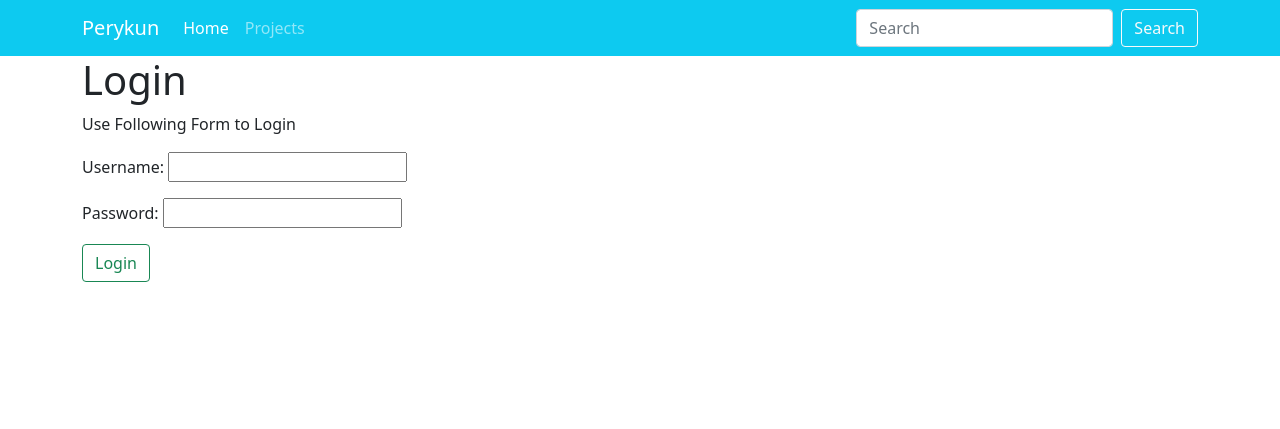
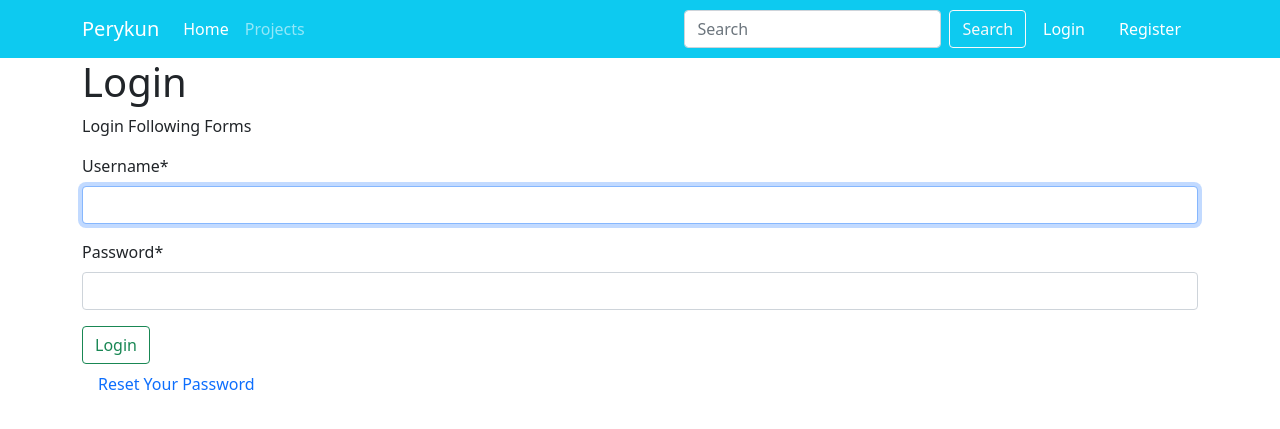
Before and after one commit to crawlioo/perykun-django, a Django app: page /login?next=/password-change/done in a window 1280 px wide. Shown: the top 429 px of the page. Run offline with Django 3.2, Linux system fonts and the light colour scheme; some libraries are stand-ins or nearby versions.

Commit message:
Blog MVP done

```diff
--- a/blog/forms.py
+++ b/blog/forms.py
@@ -1,5 +1,7 @@
 from django import forms
 from django.contrib.auth.models import User
+
+from blog.models import Blog
 
 class LoginForm(forms.Form):
     username = forms.CharField(max_length=255)
@@ -14,3 +16,21 @@ class RegisterForm(forms.ModelForm):
     class Meta:
         model = User
         fields = ('username', 'first_name', 'email')
+
+    # method
+    def clean_password2(self):
+        cleaned = self.cleaned_data
+        if cleaned['password'] != cleaned['password2']:
+            raise forms.ValidationError('Password Dont Match')
+
+        return cleaned['password2']
+
+class BlogForms(forms.ModelForm):
+    class Meta:
+        model = Blog
+        fields = ('title', 'content')
+
+class BlogEditForms(forms.ModelForm):
+    class Meta:
+        model = Blog
+        fields = ('title', 'content')
--- a/blog/templates/accounts/login.html
+++ b/blog/templates/accounts/register.html
@@ -1,18 +1,19 @@
 {% extends "blog/base.html" %}
+{% load crispy_forms_tags %}
 
 {% block title %}
-  Login
+  Register
 {% endblock title %}
 
 {% block contents %}
 {% include "partials/navbar.html" %}
   <div class="container">
-      <h1>Login</h1>
-      <p>Use Following Form to Login</p>
+      <h1>Register</h1>
+      <p>Use Following Form to Register</p>
       <form method="POST" novalidate>
-          {{forms.as_p}}
+          {{forms | crispy}}
           {% csrf_token %}
-          <button type="submit" class="btn btn-outline-success">Login</button>
+          <button type="submit" class="btn btn-outline-success">Register</button>
       </form>
   </div>
 {% endblock contents %}
--- a/blog/templates/blog/blog_detail.html
+++ b/blog/templates/blog/blog_detail.html
@@ -9,5 +9,9 @@
      <h3 class="subhead">{{ content.title }}</h3>
      <p class="disabled"> Published at: {{ content.published }} by: {{ content.author }}</p>
      <section class="section">{{content.content}}</section>
+     <br>
+     <br>
+       <a href="{% url 'update_posts' content.slug %}" class="btn btn-outline-success">Edit Post</a>
+       <a href="{% url 'delete_posts' content.slug %}" class="btn btn-outline-danger">Delete Post</a>
   </div>
 {% endblock contents %}
--- a/blog/templates/blog/blog_list.html
+++ b/blog/templates/blog/blog_list.html
@@ -8,6 +8,7 @@
 <section>
   <div class="container">
     <h2 class="title">Post List</h2>
+    <a class="btn btn-outline-danger" href="{% url 'add_posts' %}">Add Posts</a>
   </div>
 </section>
 <section>
@@ -23,4 +24,5 @@
     </ul>
   </div>
 </section>
+{% include "partials/pagination.html" with page=blog_list %}
 {% endblock contents %}
--- a/blog/templates/partials/navbar.html
+++ b/blog/templates/partials/navbar.html
@@ -1,7 +1,15 @@
 <nav class="navbar navbar-expand-lg navbar-dark bg-info">
   <div class="container">
     <a class="navbar-brand" href="#">Perykun</a>
-      <button class="navbar-toggler" type="button" data-bs-toggle="collapse" data-bs-target="#navbarSupportedContent" aria-controls="navbarSupportedContent" aria-expanded="false" aria-label="Toggle navigation">
+    <button
+      class="navbar-toggler"
+      type="button"
+      data-bs-toggle="collapse"
+      data-bs-target="#navbarSupportedContent"
+      aria-controls="navbarSupportedContent"
+      aria-expanded="false"
+      aria-label="Toggle navigation"
+    >
       <span class="navbar-toggler-icon"></span>
     </button>
     <div class="collapse navbar-collapse" id="navbarSupportedContent">
@@ -14,9 +22,41 @@
         </li>
       </ul>
       <form class="d-flex">
-          <input class="form-control me-2" type="search" placeholder="Search" aria-label="Search">
+        <input
+          class="form-control me-2"
+          type="search"
+          placeholder="Search"
+          aria-label="Search"
+        />
         <button class="btn btn-outline-light" type="submit">Search</button>
       </form>
+      <br />
+      {% if request.user.is_authenticated %}
+      <li class="nav-item d-flex">
+        <a class="nav-link btn" style="color: white;">
+          Welcome Back {{ request.user }}
+        </a>
+
+        <a class="nav-link btn" href="{% url 'password-reset' %}" style="color: white;">Change Password</a>
+        <a href="{% url 'logout' %}" class="nav-link btn">Logout</a>
+      </li>
+      {% else %}
+      <li class="nav-item d-flex">
+        <a class="nav-link btn" style="color: white;" href="{% url 'login' %}">
+          Login
+        </a>
+      </li>
+      <br />
+      <li class="nav-item d-flex">
+        <a
+          class="nav-link btn"
+          style="color: white;"
+          href="{% url 'register' %}"
+        >
+          Register
+        </a>
+      </li>
+      {% endif %}
     </div>
   </div>
 </nav>
--- /dev/null
+++ b/blog/templates/registration/login.html
@@ -0,0 +1,26 @@
+{% extends "blog/base.html" %}
+{% load crispy_forms_tags %}
+
+{% block title %}
+  Login
+{% endblock title %}
+
+{% block contents %}
+{% include "partials/navbar.html" %}
+  <div class="container">
+      <h1>Login</h1>
+      {% if form.errors %}
+      <p>Incorrect Username or Password</p>
+        {% else %}
+        <p>Login Following Forms</p>
+        <form action="" method="post">
+          {% csrf_token %}
+          {{ form | crispy}}
+          <input type="hidden" name="next" value="{{ next }}">
+          <button type="submit" class="btn btn-outline-success">Login</button>
+          <a href="{% url 'password-reset' %}" class="nav-link">Reset Your Password</a>
+        </form>
+      {% endif %}
+      </form>
+  </div>
+{% endblock contents %}
--- a/blog/urls.py
+++ b/blog/urls.py
@@ -1,9 +1,27 @@
 from django.urls import path
+from django.contrib.auth.views import (
+    LoginView,
+    LogoutView,
+    PasswordChangeView,
+    PasswordChangeDoneView,
+)
 from .views import *
 
 # URL Patterns
 urlpatterns = [
-    path('', homepage, name='blog_list'),
-    path('<slug:slug>/', blog_detail, name='blog_detail'),
-    path('login', user_login)
+    path("", homepage, name="blog_list"),
+    path("<slug:slug>/", blog_detail, name="blog_detail"),
+    # path('login', user_login, name='login'),
+    path("login", LoginView.as_view(), name="login"),
+    path("register", register, name="register"),
+    path("logout", LogoutView.as_view(), name="logout"),
+    path("password-change", PasswordChangeView.as_view(), name="password-reset"),
+    path(
+        "password-change/done",
+        PasswordChangeDoneView.as_view(),
+        name="password-reset-done",
+    ),
+    path('add-posts', add_article, name='add_posts'),
+    path('update/<slug:slug>', update_article, name='update_posts'),
+    path('delete/<slug:slug>', delete_article, name='delete_posts'),
 ]
--- a/blog/views.py
+++ b/blog/views.py
@@ -1,19 +1,31 @@
 from django.http.response import HttpResponse
-from django.shortcuts import get_object_or_404, render
+from django.shortcuts import get_object_or_404, redirect, render
 from django.contrib.auth import authenticate, login
+from django.core.paginator import Paginator, EmptyPage, PageNotAnInteger
+from django.contrib.auth.decorators import login_required
 
-from blog.forms import LoginForm
+from blog.forms import *
 
 # Create your views here.
 from .models import Blog
 
-
+@login_required
 def homepage(request):
     blog = Blog.objects.all()
-    return render(request, "blog/blog_list.html", context={"blog_list": blog})
+    paginator = Paginator(blog, 2)
+    page = request.GET.get("page")
+    try:
+        blog_page = paginator.page(page)
+    except PageNotAnInteger:
+        blog_page = paginator.page(1)
+    except EmptyPage:
+        blog_page = paginator.page(paginator.num_pages)
+
+    return render(request, "blog/blog_list.html", context={"blog_list": blog_page, 'page': page})
 
 
 # blog detail
+@login_required
 def blog_detail(request, slug):
     blog = get_object_or_404(Blog, slug=slug)
     return render(request, "blog/blog_detail.html", context={"content": blog})
@@ -39,3 +51,50 @@ def user_login(request):
         forms = LoginForm()
 
     return render(request, "accounts/login.html", context={"forms": forms})
+
+
+def register(request):
+    if request.method == "POST":
+        user_form = RegisterForm(request.POST)
+        if user_form.is_valid():
+            new_user = user_form.save(commit=False)
+            new_user.set_password(user_form.cleaned_data["password"])
+            new_user.save()
+            return render(
+                request, "accounts/register_done.html", context={"forms": user_form}
+            )
+
+    else:
+        user_form = RegisterForm()
+    return render(request, "accounts/register.html", context={"forms": user_form})
+
+@login_required
+def add_article(request):
+    if request.method == "POST":
+        blog_forms = BlogForms(request.POST)
+        if blog_forms.is_valid():
+            blog = blog_forms.save(commit=False)
+            blog.author = request.user
+            blog.save()
+            return redirect("blog_list")
+    else:
+        blog_forms = BlogForms()
+    return render(request, "blog/add.html", context={"blog": blog_forms})
+
+
+@login_required
+def update_article(request, slug):
+    blog = get_object_or_404(Blog, slug=slug)
+    form = BlogEditForms(request.POST or None, instance=blog)
+
+    if form.is_valid():
+        form.save()
+        return redirect("blog_list")
+    else:
+        return render(request, "blog/update.html", context={"forms": form})
+
+@login_required
+def delete_article(request, slug):
+    blog = get_object_or_404(Blog, slug=slug)
+    blog.delete()
+    return redirect("blog_list")
--- a/core/settings/base.py
+++ b/core/settings/base.py
@@ -78,6 +78,10 @@ CRISPY_ALLOWED_TEMPLATE_PACKS = "bootstrap5"
 
 CRISPY_TEMPLATE_PACK = "bootstrap5"
 
+LOGIN_REDIRECT_URL = 'blog_list'
+LOGIN_URL = 'login'
+LOGOUT_URL = 'logout'
+
 # Database
 # https://docs.djangoproject.com/en/3.2/ref/settings/#databases
 
```
Also changed, not shown: blog/templates/accounts/register_done.html (added, +12 -0 lines), blog/templates/blog/add.html (added, +17 -0 lines), blog/templates/blog/update.html (added, +15 -0 lines), blog/templates/partials/pagination.html (added, +17 -0 lines), blog/templates/registration/logout.html (added, +9 -0 lines), blog/templates/registration/password_change_done.html (added, +9 -0 lines), blog/templates/registration/password_change_form.html (added, +14 -0 lines), blog/migrations/0002_auto_20211121_0405.py (added). Lines whose indentation alone changed are shown as unchanged.
